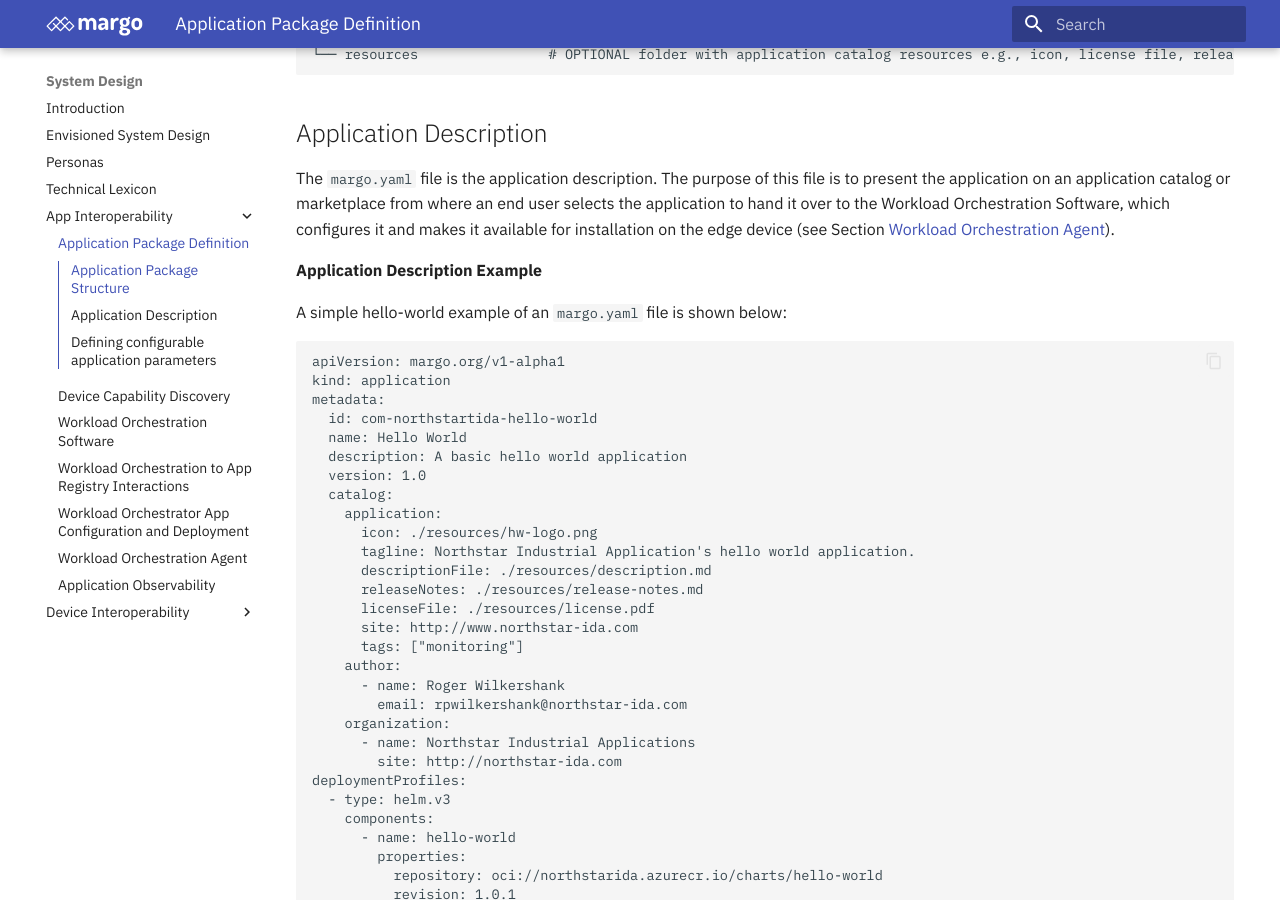
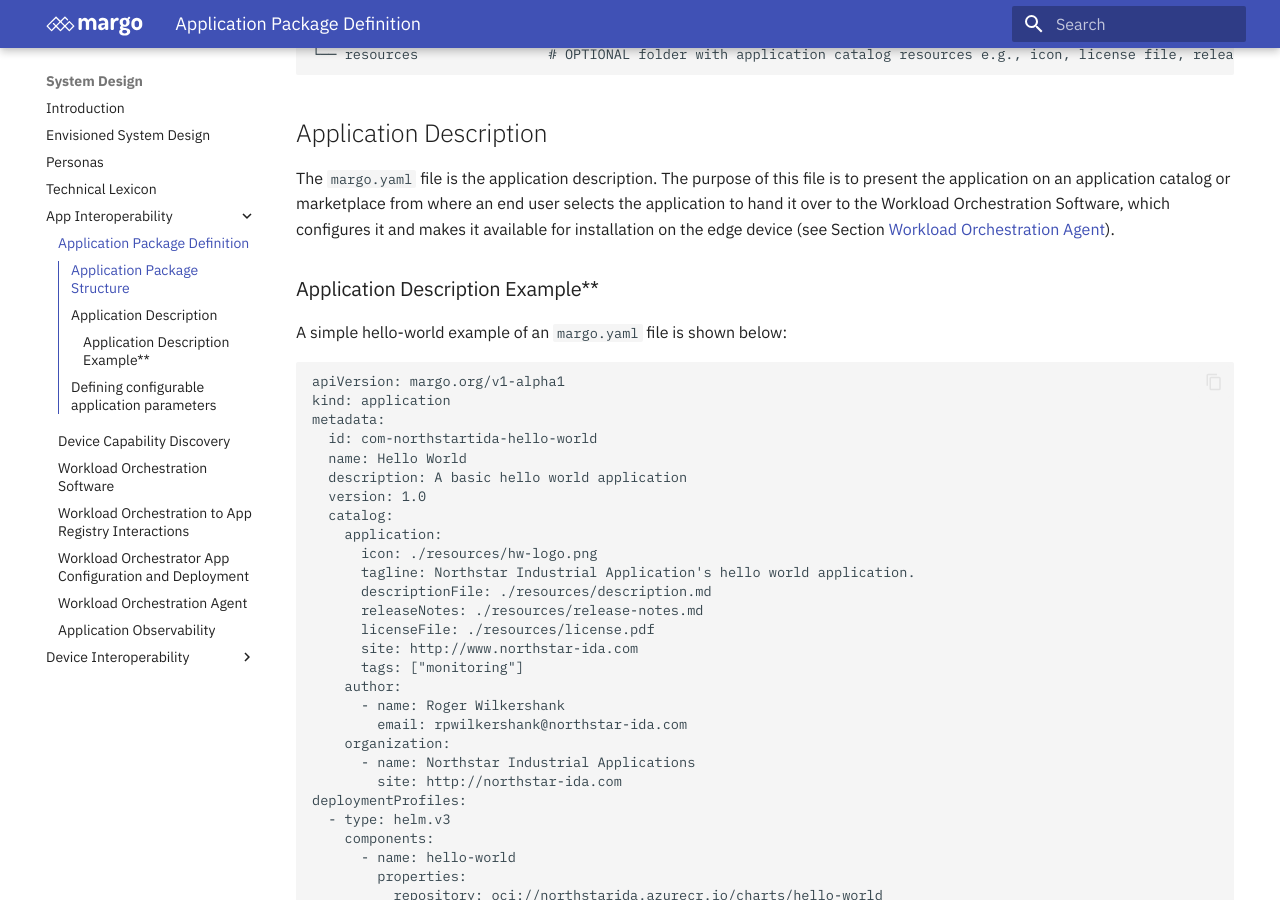
Before and after one commit to margo/specification, an MkDocs documentation site: the page built from system-design/app-interoperability/application-package-definition.md, in a window 1280 px wide and 900 px high, scrolled down 1234 px. Built offline with MkDocs 1.6.1 and Material for MkDocs 9.7.7, drawn with Linux system fonts in a browser that asks for light colours; plug-ins that fetch from the network failed and are left out.

```diff
--- a/system-design/app-interoperability/application-package-definition.md
+++ b/system-design/app-interoperability/application-package-definition.md
@@ -42,7 +42,7 @@ The application package has the following folder structure:
 
 The `margo.yaml` file is the application description. The purpose of this file is to present the application on an application catalog or marketplace from where an end user selects the application to hand it over to the Workload Orchestration Software, which configures it and makes it available for installation on the edge device (see Section [Workload Orchestration Agent](./workload-orchestration-agent.md)).
 
-**Application Description Example**
+### Application Description Example**
 
 A simple hello-world example of an `margo.yaml` file is shown below:
 
```
